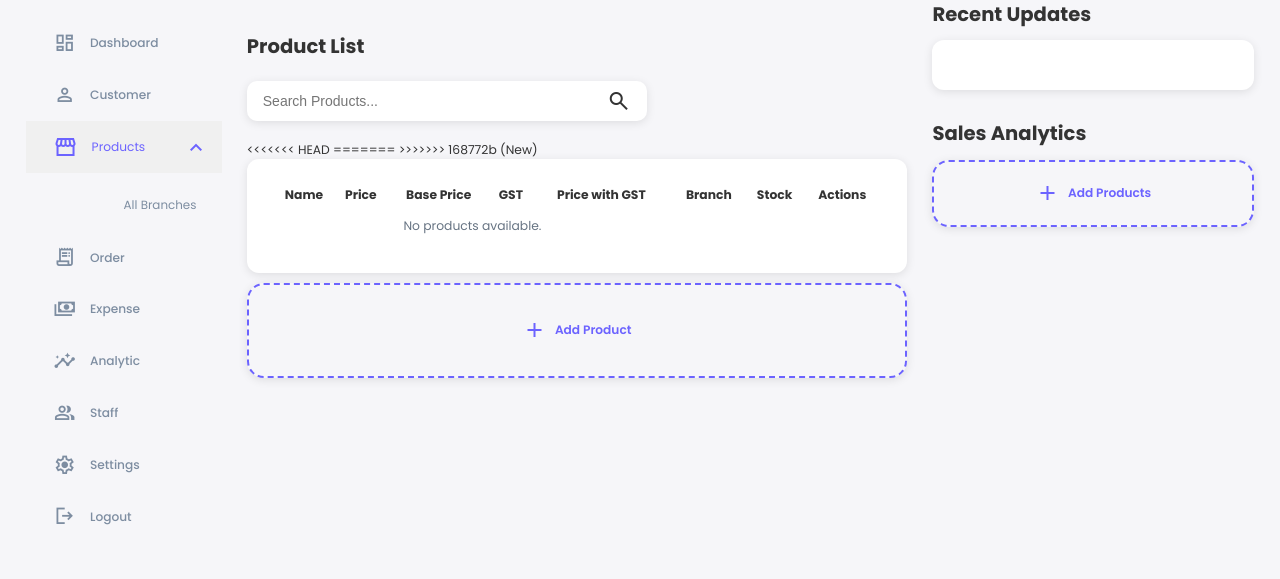
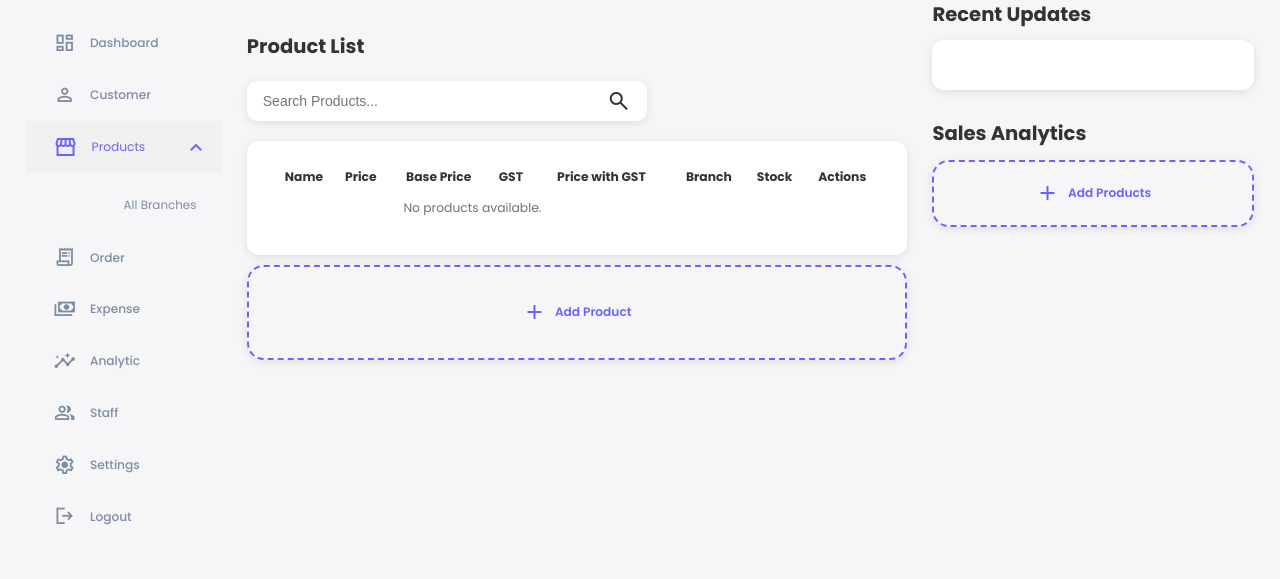
Before and after one commit to ZORO-UCHIHA-hub/PRODUCTION, a Django app: template dashboard/templates/dashboard/products.html in a window 1280 px wide. Shown: the part 74-653 px from the top of the page. Run offline with Django 5.2, Linux system fonts and the light colour scheme; the template is opened without the code that fills it, so the values that code supplies are empty.

Commit message:
Update products.html

```diff
--- a/dashboard/templates/dashboard/products.html
+++ b/dashboard/templates/dashboard/products.html
@@ -18,13 +18,10 @@
       <thead>
         <tr>
           <th>Name</th>
-<<<<<<< HEAD
           <th>Price</th>
-=======
           <th>Base Price</th>
           <th>GST</th>
           <th>Price with GST</th>
->>>>>>> 168772b (New)
           <th>Branch</th>
           <th>Stock</th>
           <th>Actions</th>
```
